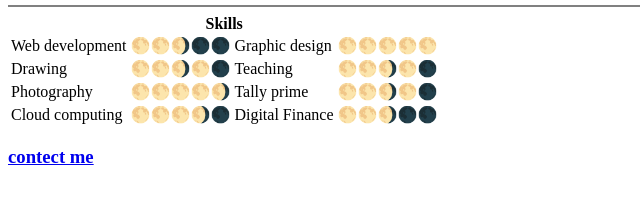
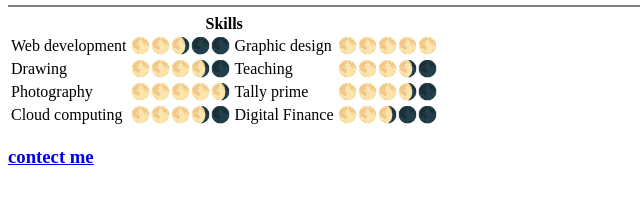
Before and after one commit to jigarparekh28/CV, a plain HTML site: page index.html in a window 1280 px wide. Shown: the part 799-1017 px from the top of the page, 0-640 px from the left. Drawn offline with Linux system fonts and the light colour scheme.

Commit message:
Update index.html

```diff
--- a/index.html
+++ b/index.html
@@ -74,11 +74,11 @@
             <tr><td>Web development</td>    <td>🌕🌕🌖🌑🌑</td>
                 <td> Graphic design </td>    <td>🌕🌕🌕🌕🌕</td>
             </tr>
-            <tr><td>Drawing</td><td>🌕🌕🌖🌕🌑</td>
-                <td> Teaching</td><td>🌕🌕🌖🌕🌑</td>
+            <tr><td>Drawing</td><td>🌕🌕🌕🌖🌑</td>
+                <td> Teaching</td><td>🌕🌕🌕🌖🌑</td>
             </tr>
             <tr><td>Photography </td><td> 🌕🌕🌕🌕🌖</td>
-                <td>Tally prime </td><td>🌕🌕🌖🌕🌑</td>
+                <td>Tally prime </td><td>🌕🌕🌕🌖🌑</td>
             <tr><td>Cloud computing </td><td>🌕🌕🌕🌖🌑</td>
                 <td>Digital Finance </td><td>🌕🌕🌖🌑🌑</td></tr>
         </table>
```
